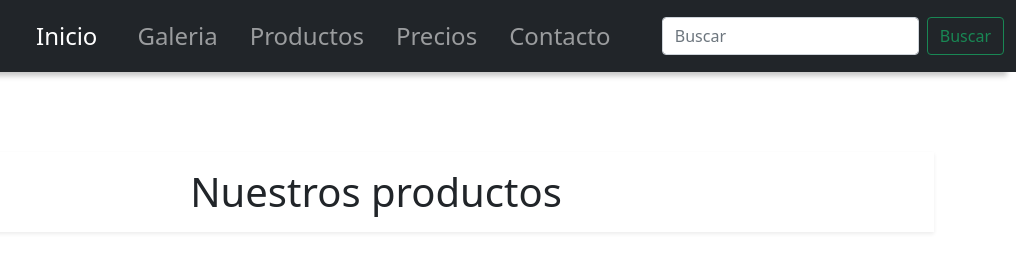
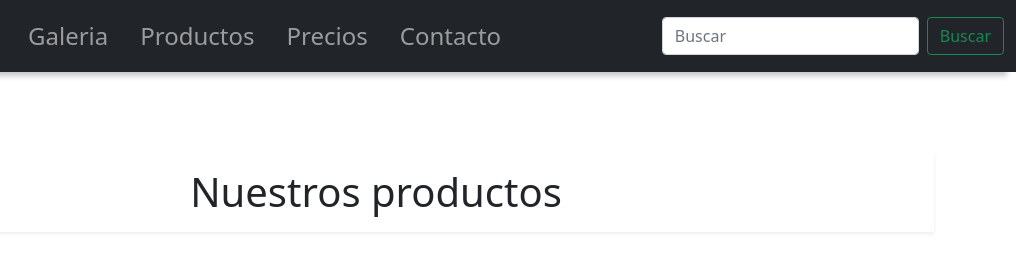
Before and after one commit to DarkoVS/ProyectoFinal, a plain HTML site: page Pages/productos.html in a window 1280 px wide. Shown: the top 280 px of the page, 264-1280 px from the left. Drawn offline with nearby package versions, Linux system fonts and the light colour scheme.

Commit message:
Proyecto final

```diff
--- a/Pages/productos.html
+++ b/Pages/productos.html
@@ -37,14 +37,7 @@
           </button>
           <div class="collapse navbar-collapse" id="navbarSupportedContent">
             <ul class="navbar-nav me-auto mb-2 mb-lg-0">
-              <li class="nav-item">
-                <a
-                  class="nav-link active fs-4 px-4"
-                  aria-current="page"
-                  href="../index.html"
-                  >Inicio</a
-                >
-              </li>
+
               <li class="nav-item">
                 <a class="nav-link fs-4 px-3" href="galeria.html">Galeria</a>
               </li>
```
Also changed, not shown: Pages/contacto.html (+1 -3 lines), Pages/galeria.html (+1 -8 lines), Pages/precios.html (+1 -8 lines), index.html (+1 -3 lines).
